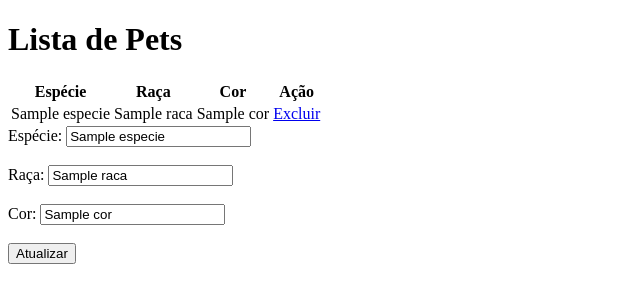
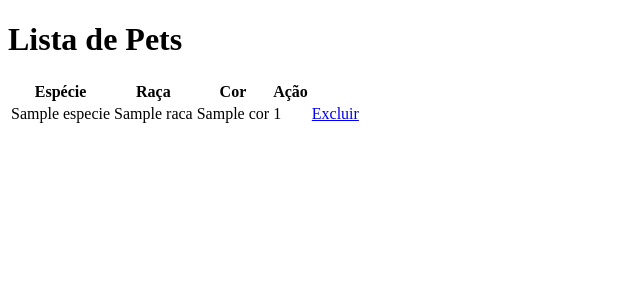
Before and after one commit to Paulodferreira1/PetShop, a Flask app: template flaskr/templates/Exibir.html in a window 1280 px wide. Shown: the top 303 px of the page, without its empty margins (0-640 px from the left). Run offline with Flask 3, Linux system fonts and the light colour scheme; the template is opened without the code that fills it: most values are stand-ins (such as "Sample title", 1, 10 or a date in 2020).

Commit message:
Removido o metodo de atualizar

```diff
--- a/flaskr/app.py
+++ b/flaskr/app.py
@@ -69,7 +69,7 @@ def excluir(id):
         flash("Pet não encontrado.", "error")
 
     return redirect('/exibir')
-@app.route('/editar/<int:id>', methods=['GET', 'POST'])
+#@app.route('/editar/<int:id>', methods=['GET', 'POST'])
 def editar(id):
     pet = petz.query.get_or_404(id)  # Encontra o pet pelo ID
 
--- a/flaskr/templates/Exibir.html
+++ b/flaskr/templates/Exibir.html
@@ -34,6 +34,7 @@
                 <td>{{ pet.especie }}</td>
                 <td>{{ pet.raca }}</td>
                 <td>{{ pet.cor }}</td>
+                <td>{{pet.id}}</td>
                 <td>
                     <a href="{{ url_for('excluir', id=pet.id) }}">Excluir</a>
                 </td>
@@ -41,18 +42,5 @@
             {% endfor %}
         </tbody>
     </table>
-    <form action="{{ url_for('editar', id=pet.id) }}" method="POST">
-        <label for="especie">Espécie:</label>
-        <input type="text" name="Espécie" id="especie" value="{{ pet.especie }}" required><br><br>
-
-        <label for="raca">Raça:</label>
-        <input type="text" name="Raça" id="raca" value="{{ pet.raca }}" required><br><br>
-
-        <label for="cor">Cor:</label>
-        <input type="text" name="Cor" id="cor" value="{{ pet.cor }}" required><br><br>
-
-        <button type="submit">Atualizar</button>
-    </form>
-
 </body>
 </html>
```
